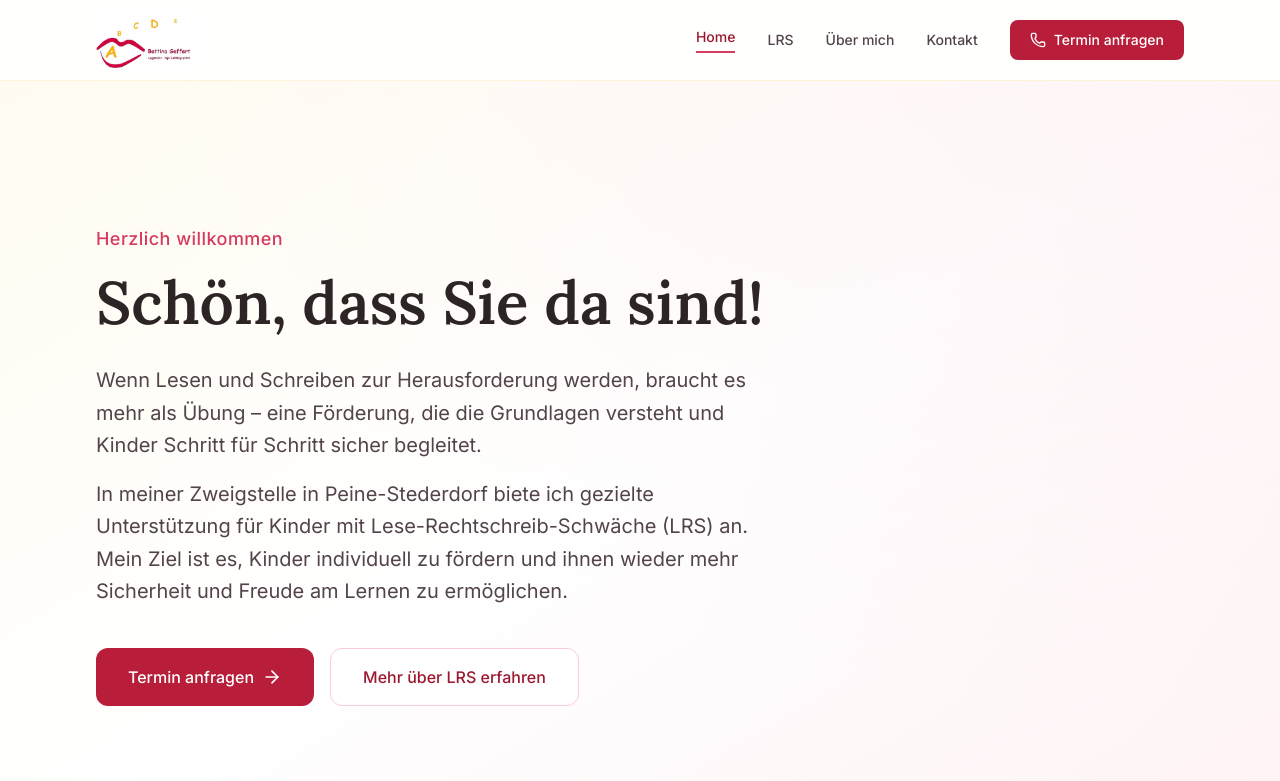
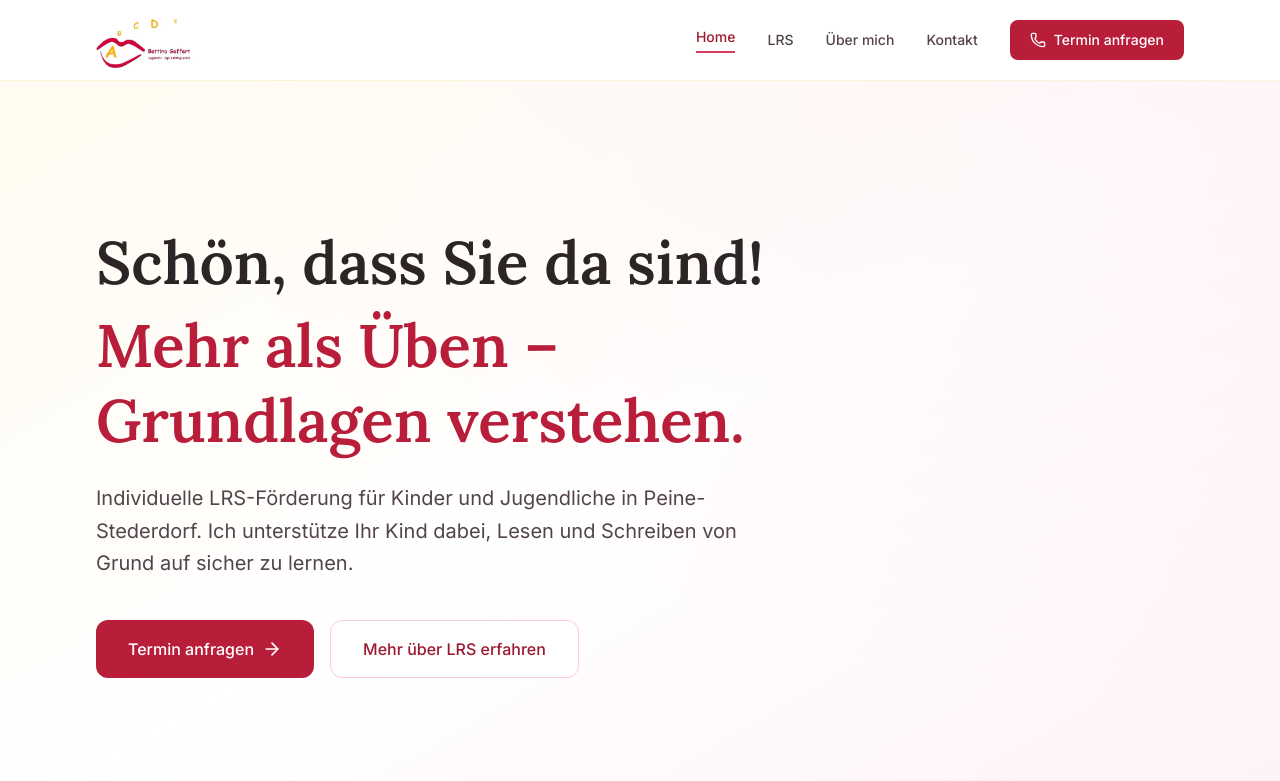
Before and after one commit to SamsiGg/Sinnfonie-Webiste, a Next.js app: page / in a window 1280 px wide. Shown: the top 781 px of the page. Built offline with nearby package versions, Linux system fonts and the light colour scheme.

Commit message:
Revert hero text to original concise version
Restore short tagline with highlight instead of longer two-paragraph
introduction.

Made-with: Cursor

```diff
--- a/src/app/page.tsx
+++ b/src/app/page.tsx
@@ -34,10 +34,9 @@ export default function Home() {
   return (
     <>
       <Hero
-        greeting="Herzlich willkommen"
         title="Schön, dass Sie da sind!"
-        subtitle="Wenn Lesen und Schreiben zur Herausforderung werden, braucht es mehr als Übung – eine Förderung, die die Grundlagen versteht und Kinder Schritt für Schritt sicher begleitet."
-        secondaryText="In meiner Zweigstelle in Peine-Stederdorf biete ich gezielte Unterstützung für Kinder mit Lese-Rechtschreib-Schwäche (LRS) an. Mein Ziel ist es, Kinder individuell zu fördern und ihnen wieder mehr Sicherheit und Freude am Lernen zu ermöglichen."
+        highlight="Mehr als Üben – Grundlagen verstehen."
+        subtitle="Individuelle LRS-Förderung für Kinder und Jugendliche in Peine-Stederdorf. Ich unterstütze Ihr Kind dabei, Lesen und Schreiben von Grund auf sicher zu lernen."
       />
 
       {/* Trust-Bar */}
```
